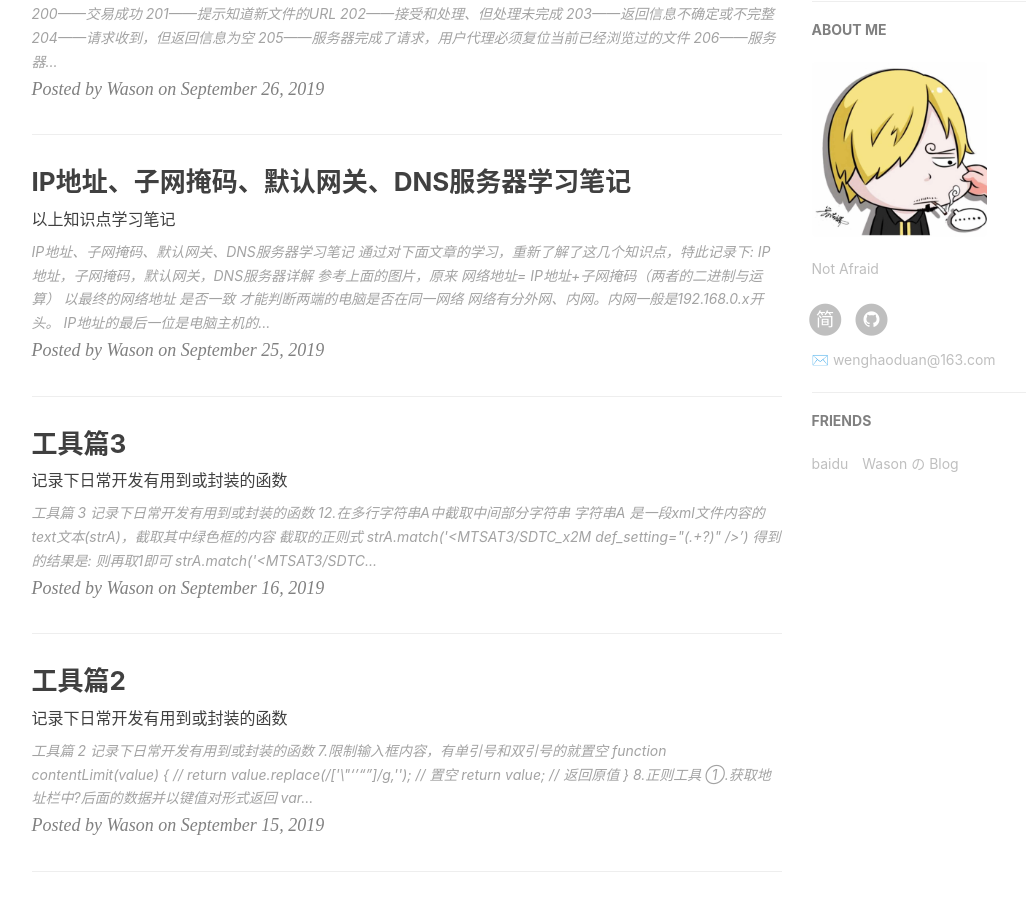
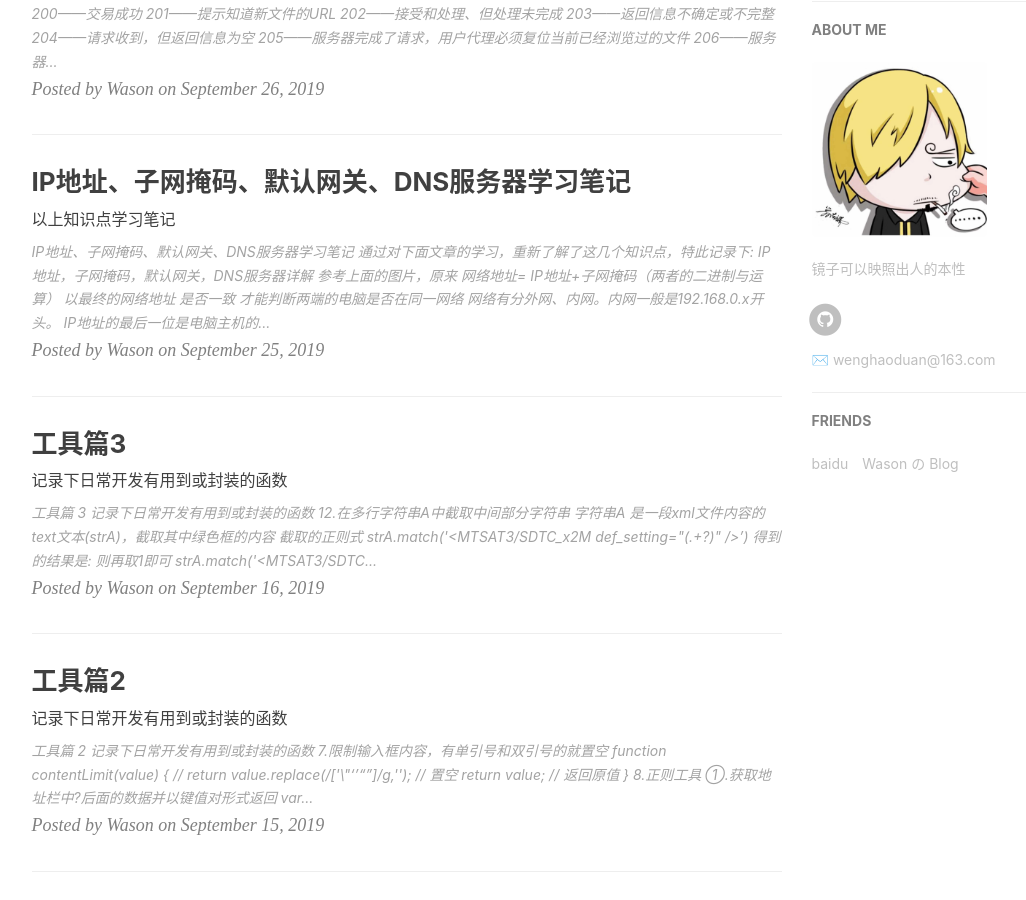
Before and after one commit to hao419/hao419.github.io, a Jekyll site: the page built from index.html, in a window 1280 px wide and 900 px high, scrolled down 564 px. Shown: the whole window, without its empty margins (136-1162 px from the left). Built offline with Jekyll 4.4.1, drawn with Linux system fonts in a browser that asks for light colours; nearby versions of some CDN libraries; the list of posts is cut into pages by our own code; comment, search, counter and statistics services are not loaded.

Commit message:
修改about

```diff
--- a/_config.yml
+++ b/_config.yml
@@ -11,7 +11,7 @@ github_repo: "https://github.com/hao419" # you code repository
 
 # Sidebar settings
 sidebar: true                           # whether or not using Sidebar.
-sidebar-about-description: "Not Afraid"
+sidebar-about-description: "镜子可以映照出人的本性"
 sidebar-avatar: /img/about-BY-gentle.jpg      # use absolute URL, seeing it's used in both `/` and `/about/`
 
 
@@ -22,7 +22,7 @@ RSS: false
 zhihu_username:
 github_username: hao419
 facebook_username:
-jianshu_username:   0bfce20a708e
+jianshu_username:
 #twitter_username:
 
 
```
